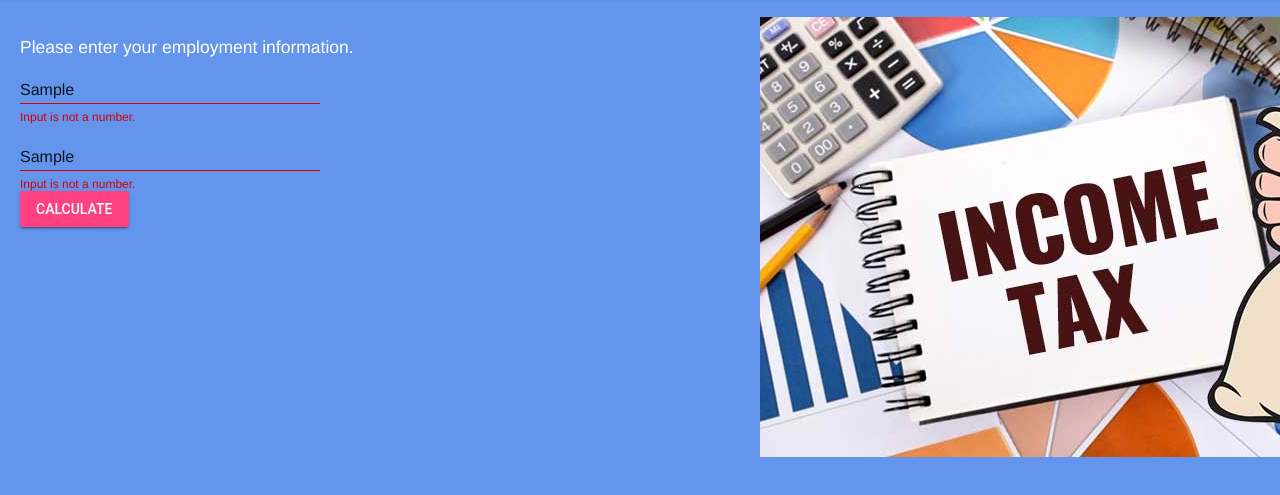
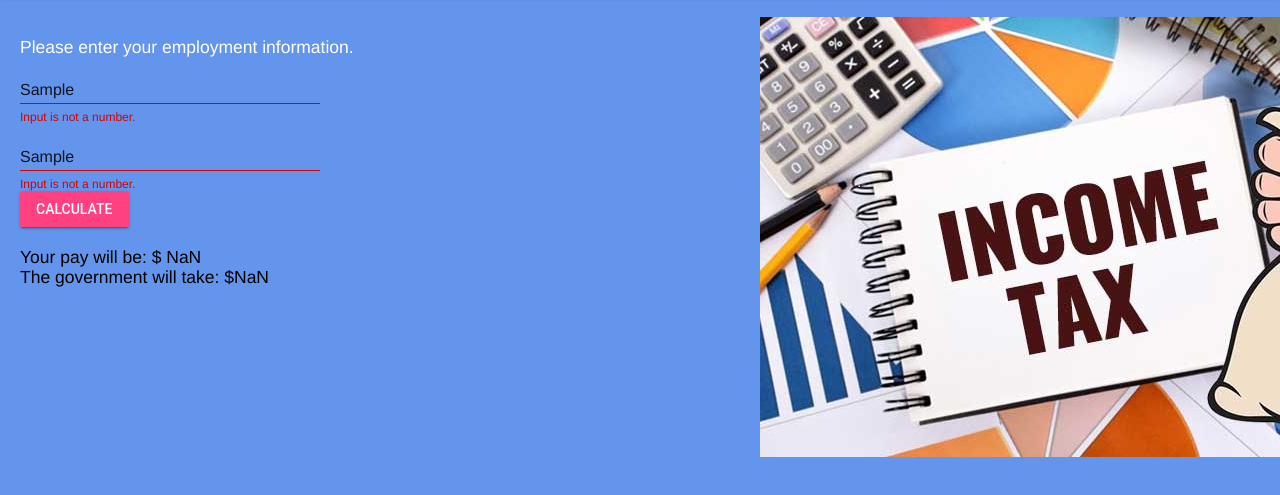
Before and after one commit to MTHS-ICD2O-1-2023/ICD2O-Unit-2-05-giordan-zeina, a plain HTML site: page index.html in a window 1280 px wide. Both pictures are taken after typing "Sample", "Sample" into the empty fields and a click on the button "CALCULATE". Shown: the part 67-562 px from the top of the page. Drawn offline with nearby package versions, Linux system fonts and the light colour scheme.

Commit message:
governnment

```diff
--- a/index.html
+++ b/index.html
@@ -79,6 +79,7 @@
         <br>
         <div class="page-content-answer">
           <div id="salary"></div>
+          <div id="government"></div>
         </div>
       </br>
       </main>
--- a/js/script.js
+++ b/js/script.js
@@ -16,10 +16,10 @@ function calculateSalary () {
   const hourlyWage = parseInt(document.getElementById('hourly-wage').value)
 
   // process
-  const pay = (hoursWorked * hourlyWage * 1.00 - TAX_RATE)
+  const pay = (hoursWorked * hourlyWage * (1.00 - TAX_RATE))
   const taxes = ((hoursWorked * hourlyWage) * TAX_RATE)
 
   // output
-  document.getElementById('salary').innerHTML = `Your pay will be: $ ${calculateSalary.toFixed(2)}`
-  document.getElementById('salary').innerHTML = 'Your pay will be: $' + calculateSalary.toFixed(2)
+  document.getElementById('salary').innerHTML = `Your pay will be: $ ${pay.toFixed(2)}`
+  document.getElementById('government').innerHTML = 'The government will take: $' + taxes.toFixed(2)
 }
```
